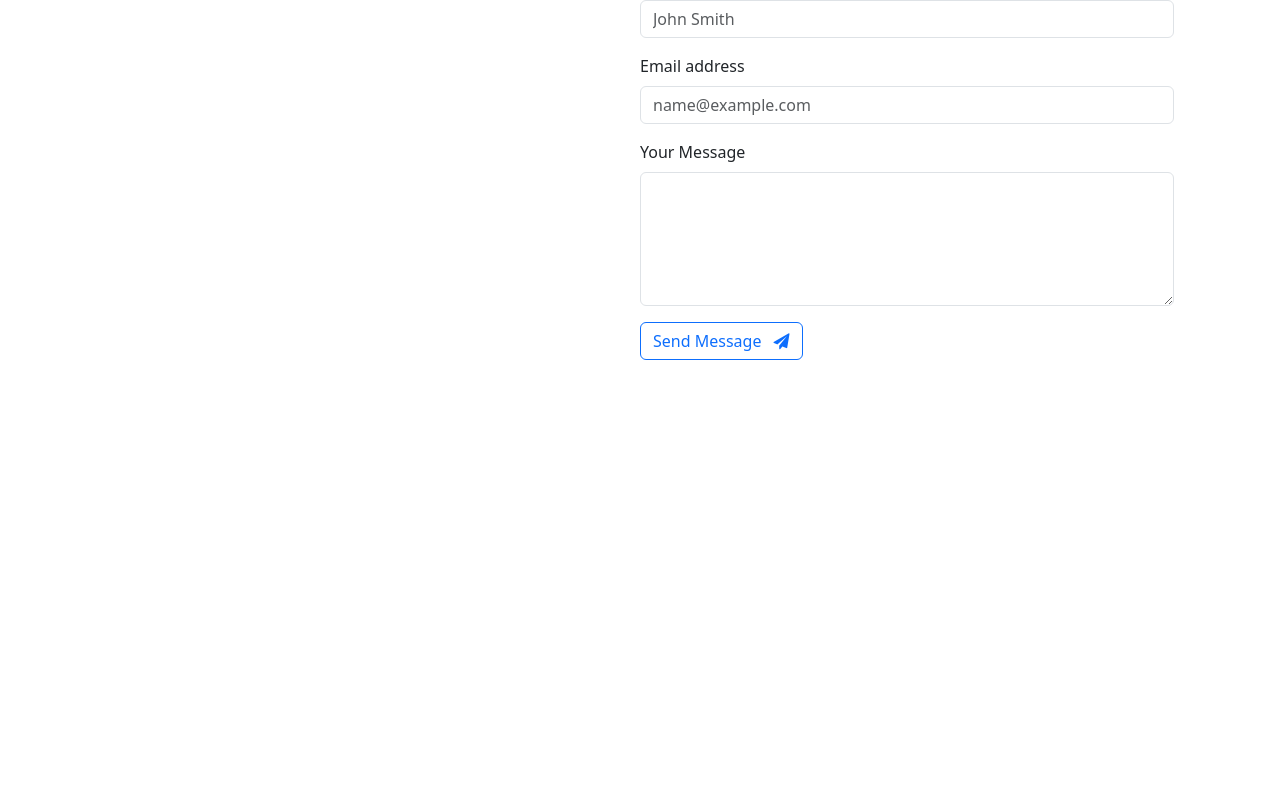
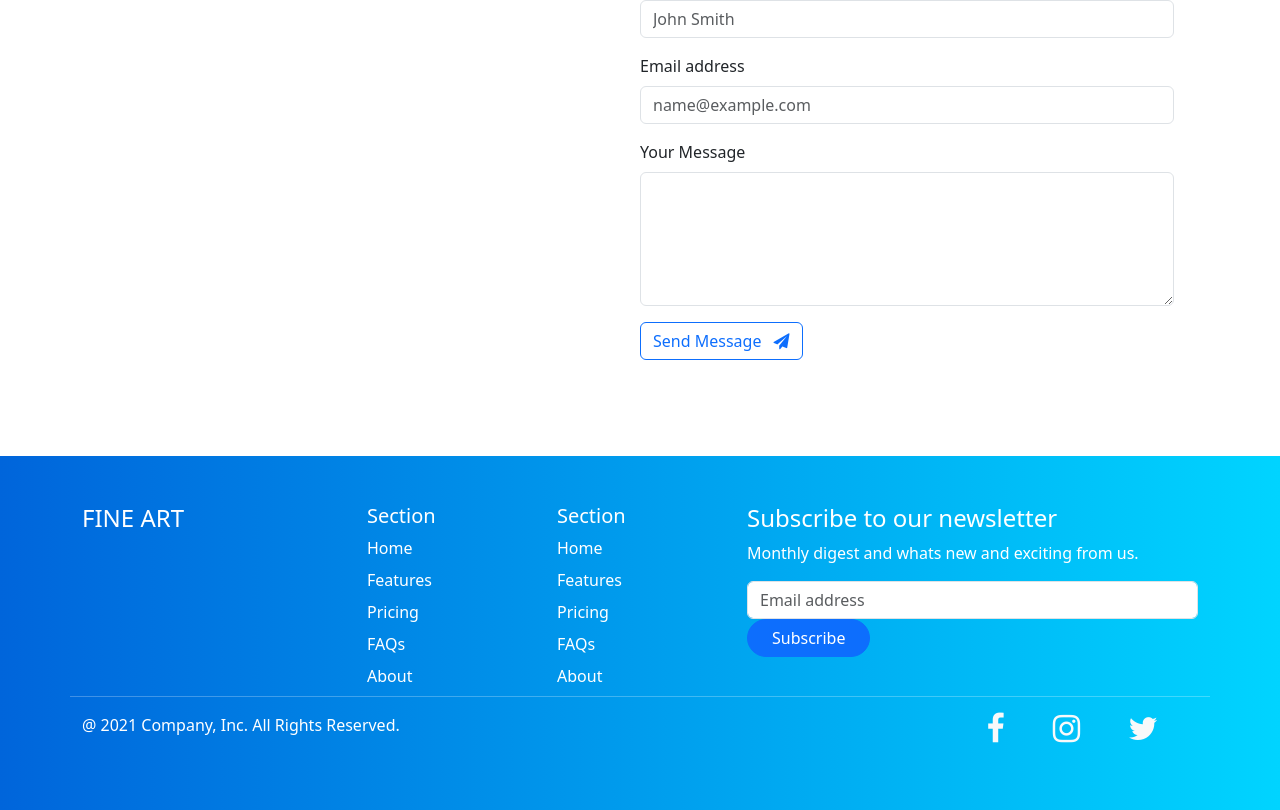
Before and after one commit to lahirukavinda365/mernwebsite, a React (Create React App) app in the folder frontend/: page / in a window 1280 px wide. Shown: the part 2289-3099 px from the top of the page. Before the commit the page ends 2745 px from the top, so only its background shows below. Built offline with nearby package versions, Linux system fonts and the light colour scheme.

Commit message:
footer component completed.

```diff
--- a/frontend/src/App.css
+++ b/frontend/src/App.css
@@ -12,3 +12,8 @@
   cursor: pointer;
   box-shadow: 0.5 rem 1rem rgba(0, 0, 0, .15);
 }
+
+.footer{
+  background: rgb(0, 101, 219);
+  background: linear-gradient(90deg, rgb(0, 101, 219), rgba(0, 212, 255, 1));
+}
--- a/frontend/src/App.js
+++ b/frontend/src/App.js
@@ -2,6 +2,7 @@
 import './App.css';
 import About from './components/About';
 import Contact from './components/Contact';
+import Footer from './components/Footer';
 import Home from './components/Home';
 import Navbar from './components/Navbar';
 import Services from './components/Services';
@@ -14,6 +15,7 @@ function App() {
       <About />
       <Services />
       <Contact />
+      <Footer />
     </>
   );
 }
--- /dev/null
+++ b/frontend/src/components/Footer.jsx
@@ -0,0 +1,116 @@
+import React from 'react'
+
+const Footer = () => {
+  return (
+    <div>
+        <footer className="footer text-white bg-primary">
+            <div className="container">
+                <div className="py-5">
+                    <div className="row">
+                        <div className="col-3">
+                            <h4>FINE ART</h4>
+                        </div>
+
+                        <div className="col-2">
+                            <h5>Section</h5>
+                            <ul className="nav flex-column">
+                                <li className="nav-item mb-2">
+                                    <a to='#' className="nav-link p-0 text-white">
+                                        Home
+                                    </a>
+                                </li>
+                                <li className="nav-item mb-2">
+                                    <a to='#' className="nav-link p-0 text-white">
+                                        Features
+                                    </a>
+                                </li>
+                                <li className="nav-item mb-2">
+                                    <a to='#' className="nav-link p-0 text-white">
+                                        Pricing
+                                    </a>
+                                </li>
+                                <li className="nav-item mb-2">
+                                    <a to='#' className="nav-link p-0 text-white">
+                                        FAQs
+                                    </a>
+                                </li>
+                                <li className="nav-item mb-2">
+                                    <a to='#' className="nav-link p-0 text-white">
+                                        About
+                                    </a>
+                                </li>
+                            </ul>
+                        </div>
+                        <div className="col-2">
+                            <h5>Section</h5>
+                            <ul className="nav flex-column">
+                                <li className="nav-item mb-2">
+                                    <a to='#' className="nav-link p-0 text-white">
+                                        Home
+                                    </a>
+                                </li>
+                                <li className="nav-item mb-2">
+                                    <a to='#' className="nav-link p-0 text-white">
+                                        Features
+                                    </a>
+                                </li>
+                                <li className="nav-item mb-2">
+                                    <a to='#' className="nav-link p-0 text-white">
+                                        Pricing
+                                    </a>
+                                </li>
+                                <li className="nav-item mb-2">
+                                    <a to='#' className="nav-link p-0 text-white">
+                                        FAQs
+                                    </a>
+                                </li>
+                                <li className="nav-item mb-2">
+                                    <a to='#' className="nav-link p-0 text-white">
+                                        About
+                                    </a>
+                                </li>
+                            </ul>
+                        </div>
+                        <div className="col-5">
+                            <h4>Subscribe to our newsletter</h4>
+                            <p>Monthly digest and whats new and exciting from us.</p>
+                            <form>
+                                <label htmlFor='sub-mail' className='visually-hidden'>Email address</label>
+                                <input className='form-control' type='text' id='sub-mail' placeholder='Email address'/>
+                                <button className='btn btn-primary rounded-pill px-4' type='button'>Subscribe</button>
+                            </form>
+                        </div>
+                        <hr />
+                        <div className="row">
+                            <div className="col-6">
+                                @ 2021 Company, Inc. All Rights Reserved.
+                            </div>
+                            <div className="col-6 text">
+                               <ul className='list-unstyled d-flex text-align-center justify-content-end'>
+                                <li className="ms-3">
+                                    <a href="#" className="link-light px-3">
+                                        <i className="fa fa-facebook fa-2x"></i>
+                                    </a>
+                                </li>
+                                <li className="ms-3">
+                                    <a href="#" className="link-light px-3">
+                                        <i className="fa fa-instagram fa-2x"></i>
+                                    </a>
+                                </li>
+                                <li className="ms-3">
+                                    <a href="#" className="link-light px-3">
+                                        <i className="fa fa-twitter fa-2x"></i>
+                                    </a>
+                                </li>
+                               </ul>
+                            </div>
+                        </div>
+                    </div>
+                </div>
+            </div>
+        </footer>
+    </div>
+  )
+}
+
+export default Footer
```
